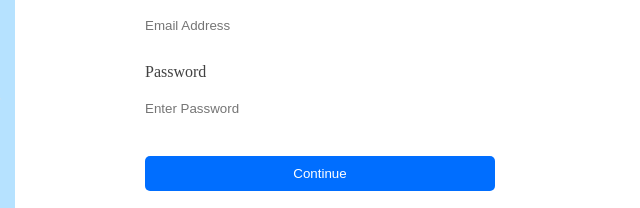
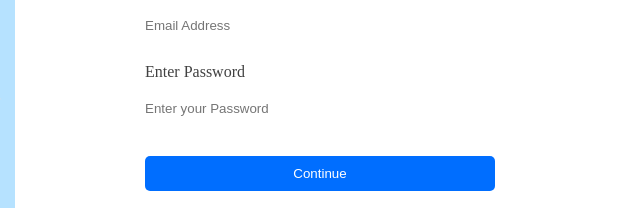
Before and after one commit to sunny-ace/Circle-assignment, a plain HTML site: page index.html in a window 1280 px wide. Shown: the part 335-543 px from the top of the page, 535-1175 px from the left. Drawn offline with Linux system fonts and the light colour scheme.

Commit message:
a bit of circle changes

```diff
--- a/index.html
+++ b/index.html
@@ -40,10 +40,11 @@
           /></div>
 
 
-            <label class="labels">Password</label>
+            <label class="labels">Enter Password</label>
+
             <div class="input"><input
             type="password"
-            placeholder="Enter Password"
+            placeholder="Enter your Password"
             class="password-box"
 
           />
```
